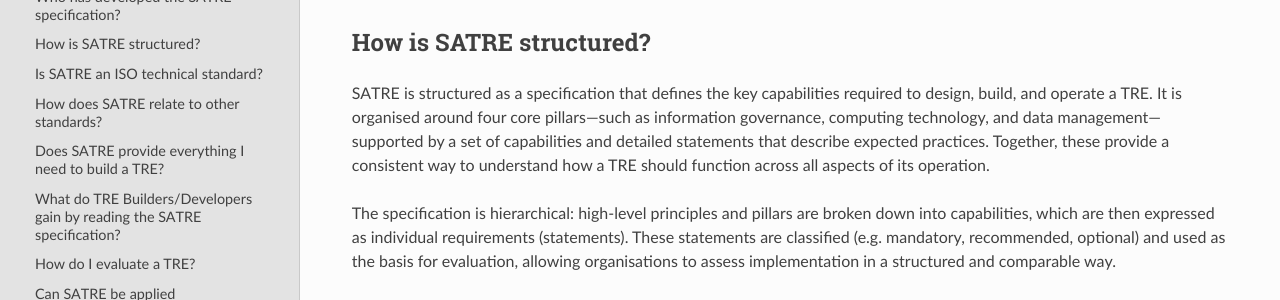
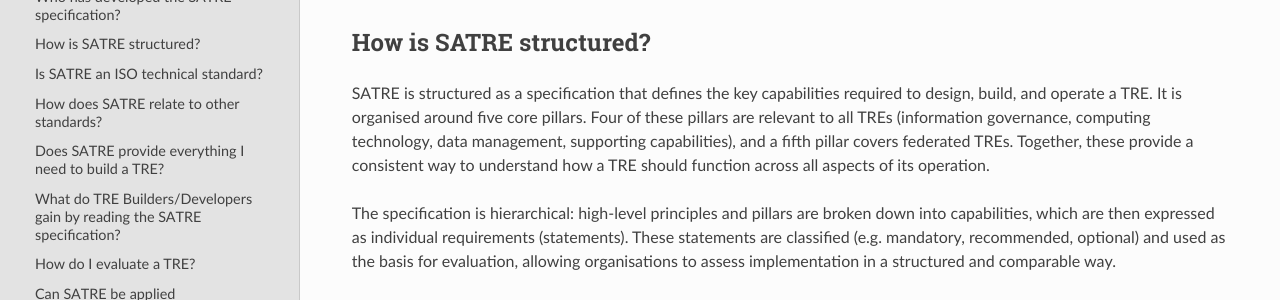
Before and after one commit to sa-tre/satre-specification, a Sphinx documentation site: the page built from docs/source/faqs.md, in a window 1280 px wide and 900 px high, scrolled down 1408 px. Shown: the part 174-474 px from the top of the window. Built offline with Sphinx 7.4.7 and the Read the Docs theme 3.1.0, drawn with Linux system fonts in a browser that asks for light colours.

Commit message:
Update docs/source/faqs.md
Co-authored-by: Simon Li <orpheus+devel@gmail.com>

```diff
--- a/docs/source/faqs.md
+++ b/docs/source/faqs.md
@@ -62,7 +62,10 @@ It is a community‑driven effort, involving contributions from over 60 organisa
 
 ## How is SATRE structured?
 
-SATRE is structured as a specification that defines the key capabilities required to design, build, and operate a TRE. It is organised around four core pillars—such as information governance, computing technology, and data management—supported by a set of capabilities and detailed statements that describe expected practices. Together, these provide a consistent way to understand how a TRE should function across all aspects of its operation.
+SATRE is structured as a specification that defines the key capabilities required to design, build, and operate a TRE. It is organised around five core pillars.
+Four of these pillars are relevant to all TREs (information governance, computing technology, data management, supporting capabilities), and a fifth pillar covers federated TREs.
+Together, these provide a consistent way to understand how a TRE should function across all aspects of its operation.
+
 
 The specification is hierarchical: high-level principles and pillars are broken down into capabilities, which are then expressed as individual requirements (statements). These statements are classified (e.g. mandatory, recommended, optional) and used as the basis for evaluation, allowing organisations to assess implementation in a structured and comparable way.
 
```
